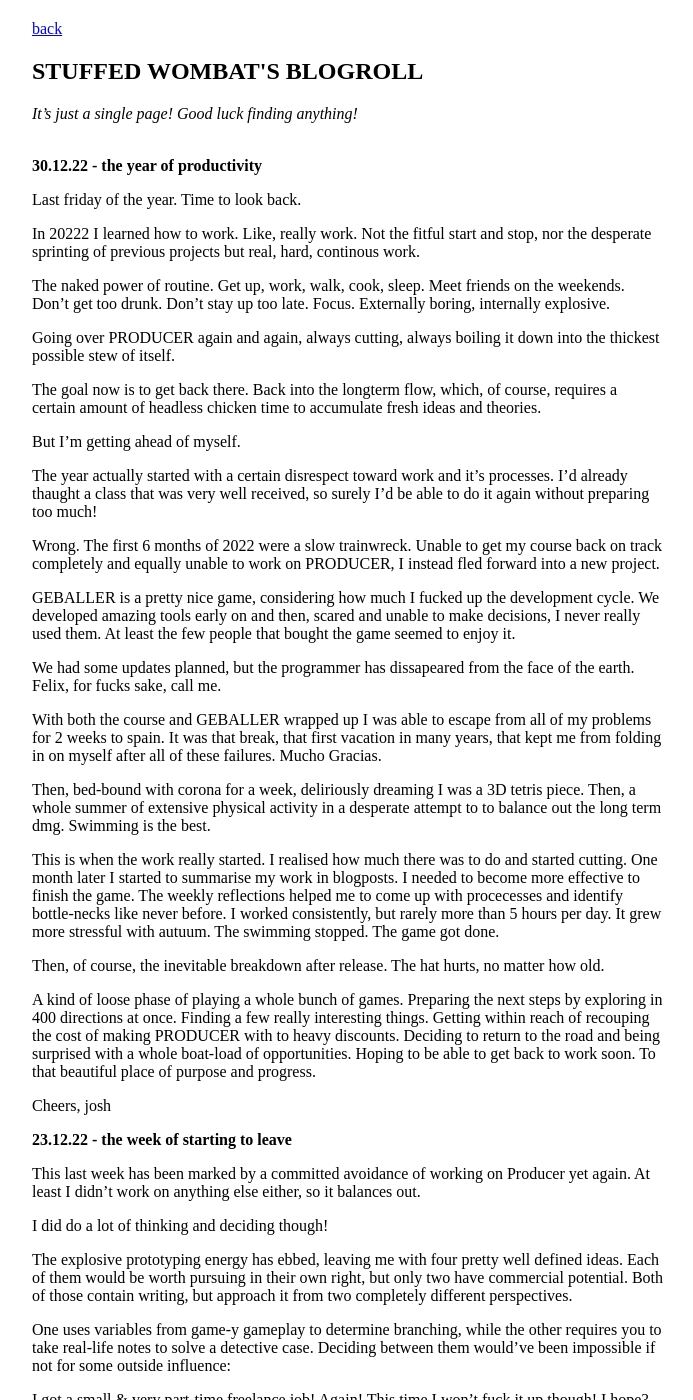
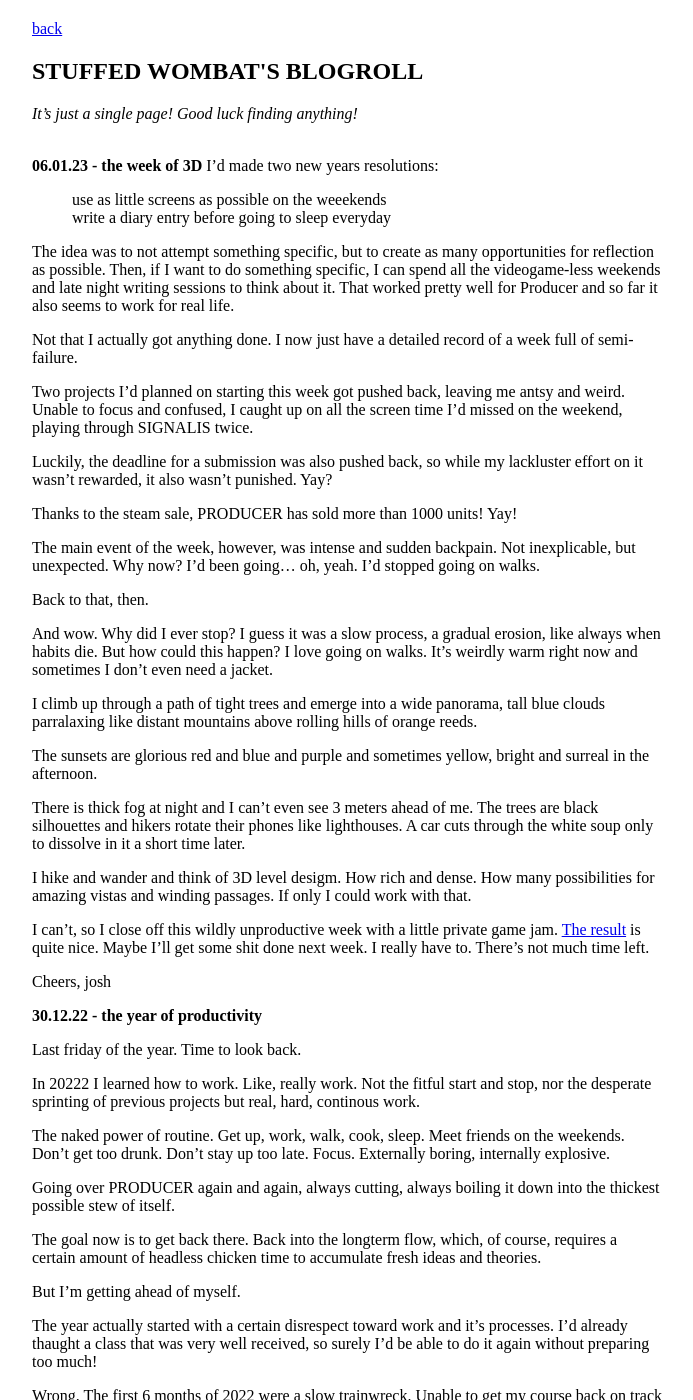
Before and after one commit to stuffedwombat/stuffedwombat.github.io, a Jekyll site: the page built from blogroll.md, in a window 1280 px wide and 1400 px high. Shown: the whole window, without its empty margins (292-985 px from the left). Built offline with Jekyll 4.4.1, drawn with Linux system fonts in a browser that asks for light colours; our own code applies the rules of GitHub Pages for plain Markdown files; comment, search, counter and statistics services are not loaded.

Commit message:
Update blogroll.md

```diff
--- a/blogroll.md
+++ b/blogroll.md
@@ -2,6 +2,42 @@
 <h2>STUFFED WOMBAT'S BLOGROLL</h2>
 <i>It's just a single page! Good luck finding anything!</i>
 <br><br>
+
+**06.01.23 - the week of 3D**
+I'd made two new years resolutions:
+- use as little screens as possible on the weeekends
+- write a diary entry before going to sleep everyday
+
+The idea was to not attempt something specific, but to create as many opportunities for reflection as possible. Then, if I want to do something specific, I can spend all the videogame-less weekends and late night writing sessions to think about it. That worked pretty well for Producer and so far it also seems to work for real life.
+
+Not that I actually got anything done. I now just have a detailed record of a week full of semi-failure.
+
+Two projects I'd planned on starting this week got pushed back, leaving me antsy and weird. Unable to focus and confused, I caught up on all the screen time I'd missed on the weekend, playing through SIGNALIS twice.
+
+Luckily, the deadline for a submission was also pushed back, so while my lackluster effort on it wasn't rewarded, it also wasn't punished. Yay?
+
+Thanks to the steam sale, PRODUCER has sold more than 1000 units! Yay!
+
+The main event of the week, however, was intense and sudden backpain. Not inexplicable, but unexpected. Why now? I'd been going... oh, yeah. I'd stopped going on walks.
+
+Back to that, then.
+
+And wow. Why did I ever stop? I guess it was a slow process, a gradual erosion, like always when habits die. But how could this happen? I love going on walks. It's weirdly warm right now and sometimes I don't even need a jacket.
+
+I climb up through a path of tight trees and emerge into a wide panorama, tall blue clouds parralaxing like distant mountains above rolling hills of orange reeds.
+
+The sunsets are glorious red and blue and purple and sometimes yellow, bright and surreal in the afternoon.
+
+There is thick fog at night and I can't even see 3 meters ahead of me. The trees are black silhouettes and hikers rotate their phones like lighthouses. A car cuts through the white soup only to dissolve in it a short time later.
+
+I hike and wander and think of 3D level desigm. How rich and dense. How many possibilities for amazing vistas and winding passages. If only I could work with that.
+
+I can't, so I close off this wildly unproductive week with a little private game jam. [The result](https://stuffedwombat.itch.io/slippy) is quite nice. Maybe I'll get some shit done next week. I really have to. There's not much time left.
+
+Cheers,
+josh
+
+
 
 **30.12.22 - the year of productivity**
 
```
